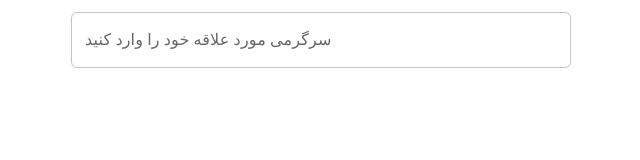
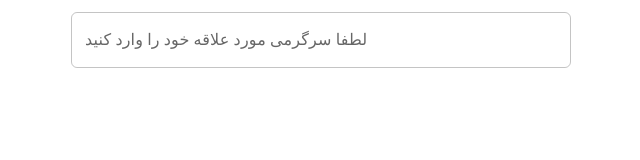
Before and after one commit to behrooz-arabzade/weekend, a Next.js app: page / in a window 1280 px wide. Shown: the top 160 px of the page, without its empty margins (319-959 px from the left). Built offline with nearby package versions, Linux system fonts and the light colour scheme.

Commit message:
chenge label

```diff
--- a/components/shared/SearchBox.tsx
+++ b/components/shared/SearchBox.tsx
@@ -1,4 +1,7 @@
-import React,{useState, FC} from 'react'
+import React,
+{useState, FC}
+from 'react'
+
 import {
     TextField
 } from '@mui/material';
@@ -16,7 +19,7 @@ const SearchBox:FC = () => {
         <div>
             <TextField
                 className={cx(classes.root)}
-                label="سرگرمی مورد علاقه خود را وارد کنید"
+                label=" لطفا سرگرمی مورد علاقه خود را وارد کنید"
                 name="search"
                 value={tagName}
                 onChange={(e:any)=>{setTagName(e.target.value)}}
```
